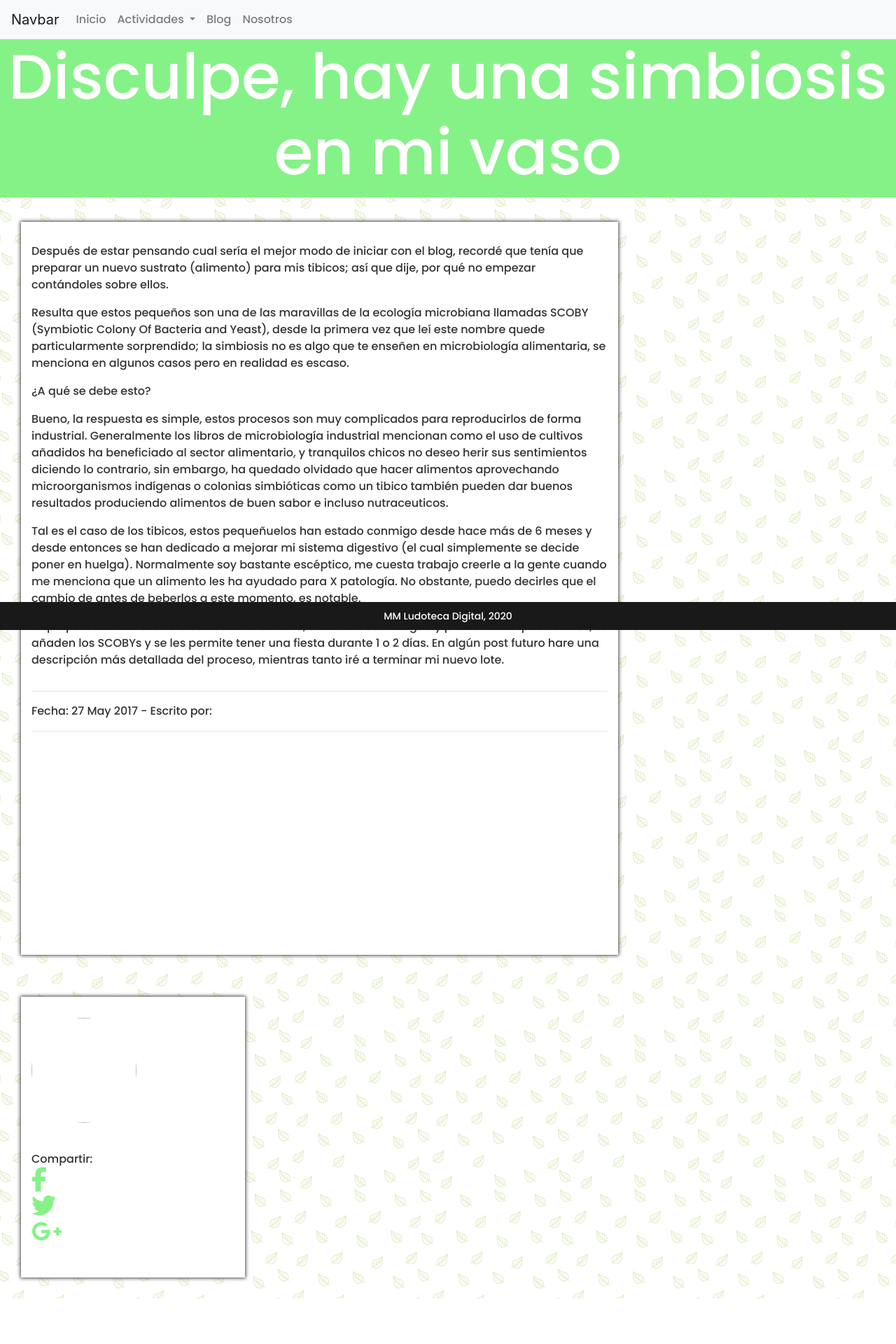
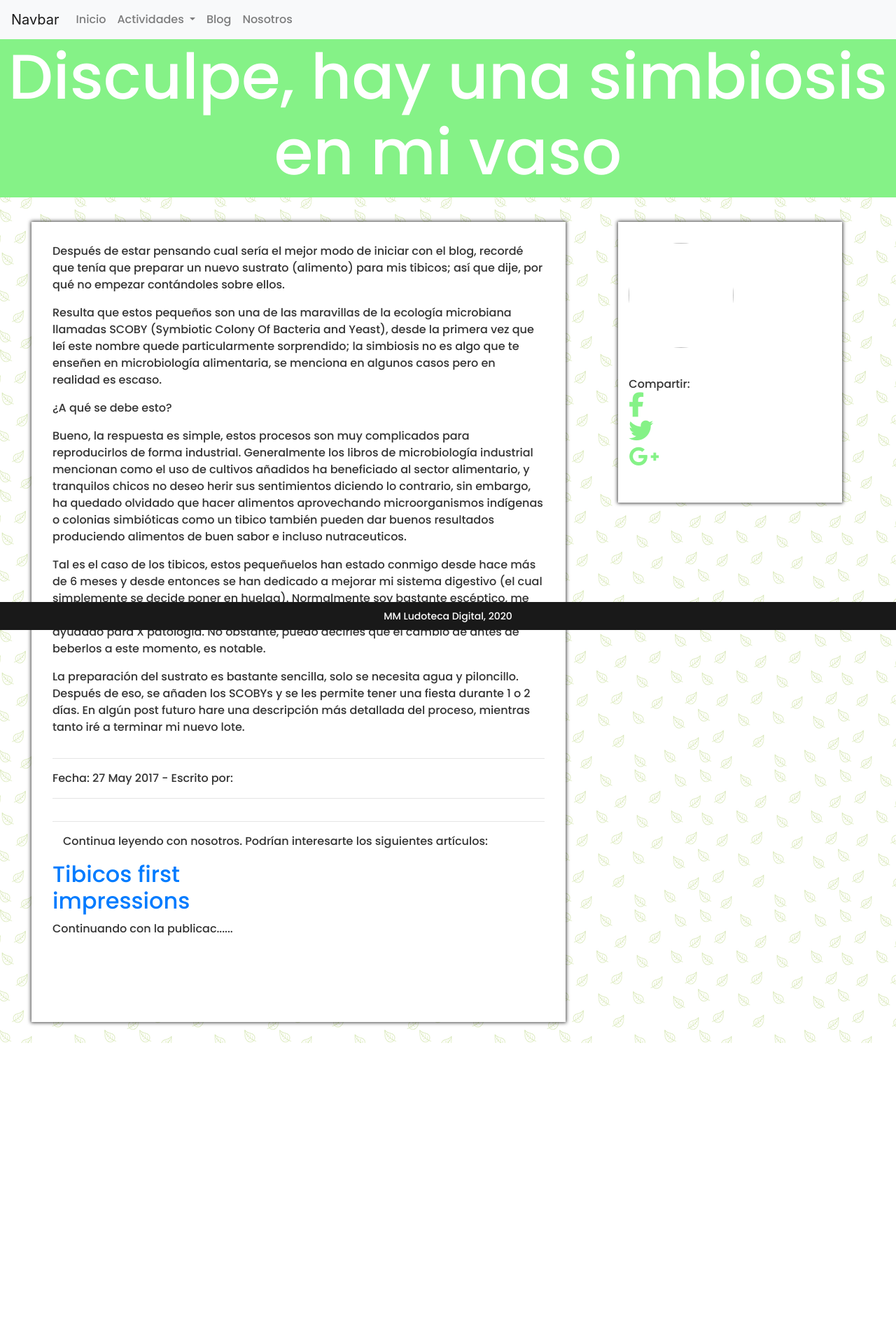
Before and after one commit to MarcoLPR/marcolpr.github.io, a Jekyll site: the page built from _posts/2017-05-27-disculpe-hay-una-simbiosis-en-mi-vaso.md, in a window 1280 px wide. Shown: the top 1920 px of the page at 70% size. Built offline with Jekyll 4.4.1, drawn with Linux system fonts in a browser that asks for light colours; nearby versions of some CDN libraries; comment, search, counter and statistics services are not loaded; after the commit the page ends 1490 px from its top, so only the background shows below that; grey boxes are pictures that could not be loaded.

Commit message:
Update post.html

```diff
--- a/_layouts/post.html
+++ b/_layouts/post.html
@@ -4,7 +4,8 @@
 {% assign author = site.authors[page.author] %}
 <h2 class="blog-title">{{page.title}}</h2>
 <div class="blog-background">
-    <article class="col-12 col-md-8 blog-card" itemscope itemtype="http://schema.org/BlogPosting">
+    <div class="col-12 col-md-8">
+        <article class="blog-card" itemscope itemtype="http://schema.org/BlogPosting">
             <meta itemprop="name" content="{{page.title}}" />
             <meta itemprop="image" content="{{page.image}}" />
             <div itemprop="publisher" itemscope itemtype="https://schema.org/Organization">
@@ -15,15 +16,14 @@
             </div>
             <div itemprop="articleBody">{{content}}</div>
             <hr />
-        <div class="post-meta">
+            <div>
                 Fecha: <span itemprop="datePublished"> {{page.date | date_to_string}}</span> - Escrito por:
                 <span itemprop="author" itemscope itemtype="http://schema.org/Person">
                     <span itemprop="name" class="author-name"> {{author.name}}</span>
                 </span>
             </div>
             <hr />
-        <div class="col-12">
-            <div id="disqus_thread"></div>
+            <div class="col-12" id="disqus_thread"></div>
             <script>
                 (function () { // DON'T EDIT BELOW THIS LINE
                     var d = document, s = d.createElement('script');
@@ -36,9 +36,8 @@
             <noscript>Please enable JavaScript to view the <a href="https://disqus.com/?ref_noscript">comments
                     powered by
                     Disqus.</a></noscript>
-        </div>
-        <div class="col-md-12">
             <hr />
+            <div class="col-12">
                 <p>Continua leyendo con nosotros. Podr&iacute;an interesarte los siguientes
                     art&iacute;culos:</p>
             </div>
@@ -58,6 +57,7 @@
             </div>
             {% endif %}
         </article>
+    </div>
     <div class="col-12 col-md-3 blog-helper">
         <img class="contact-img" src="{{author.image}}" alt="{{author.name}}" />
         <div class="author-info">
```
Lines whose indentation alone changed are shown as unchanged.
